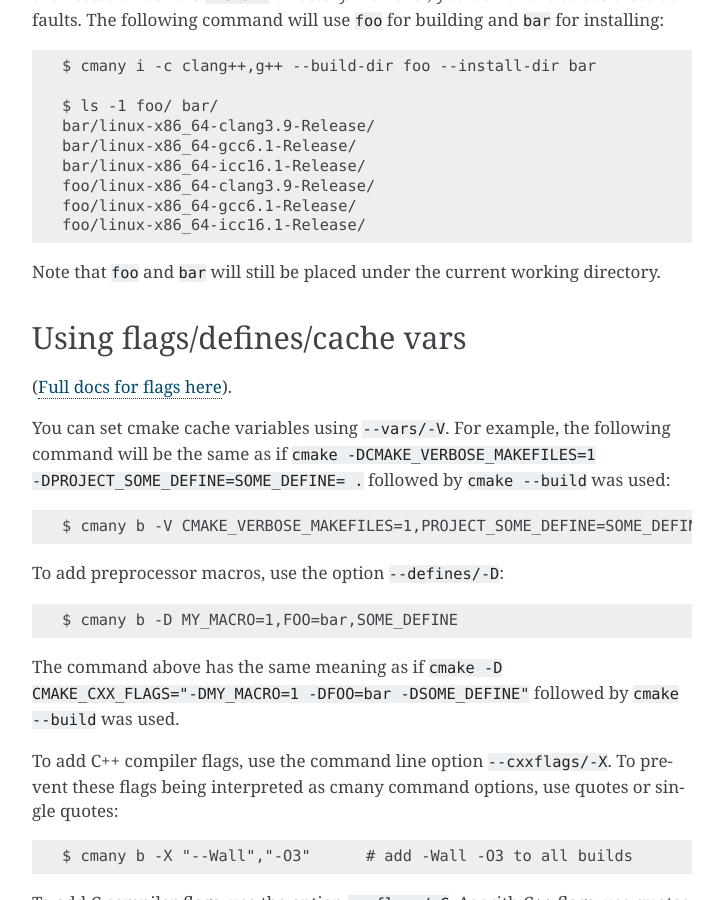
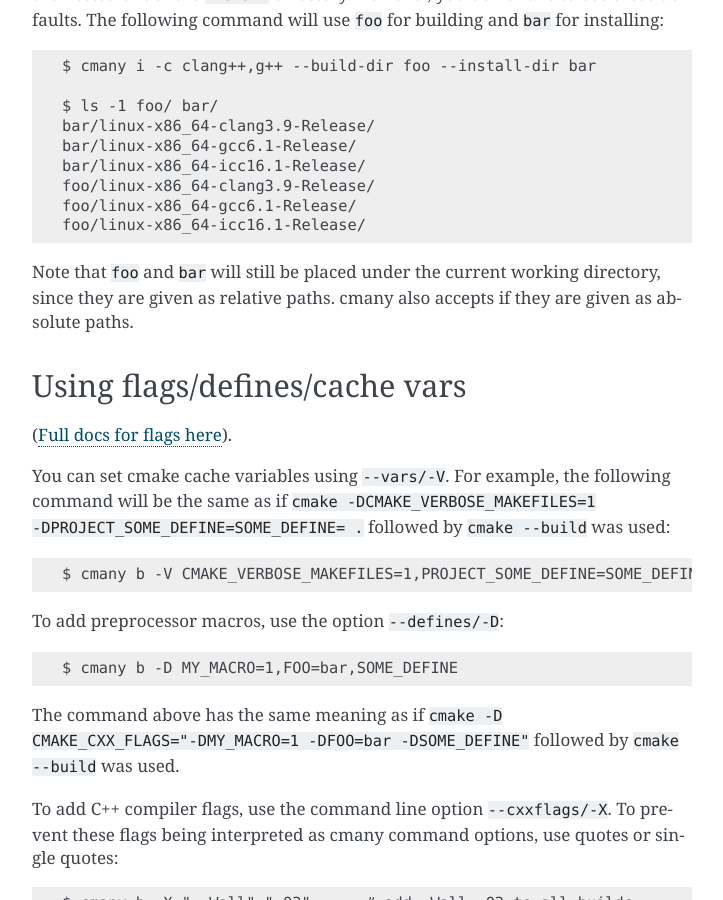
Before and after one commit to biojppm/cmany, a Sphinx documentation site: the page built from doc/quick_tour.rst, in a window 1280 px wide and 900 px high, scrolled down 5422 px. Shown: the whole window, without its empty margins (388-1111 px from the left). Built offline with Sphinx 7.4.7, drawn with Linux system fonts in a browser that asks for light colours.

```diff
--- a/doc/quick_tour.rst
+++ b/doc/quick_tour.rst
@@ -267,7 +267,8 @@ building and ``bar`` for installing::
     foo/linux-x86_64-icc16.1-Release/
 
 Note that ``foo`` and ``bar`` will still be placed under the current working
-directory.
+directory, since they are given as relative paths. cmany also accepts if they
+are given as absolute paths.
 
 
 Using flags/defines/cache vars
```
